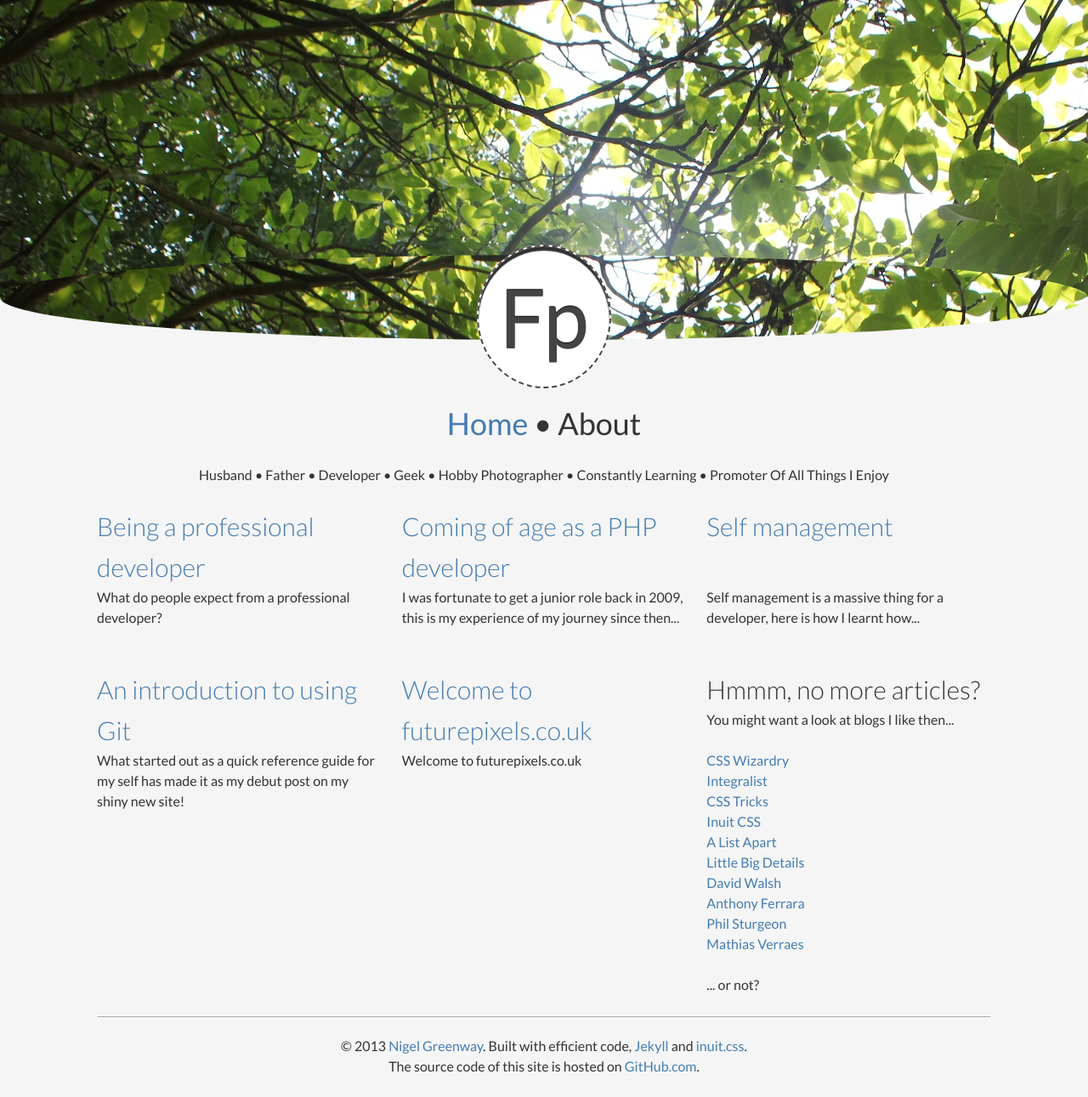
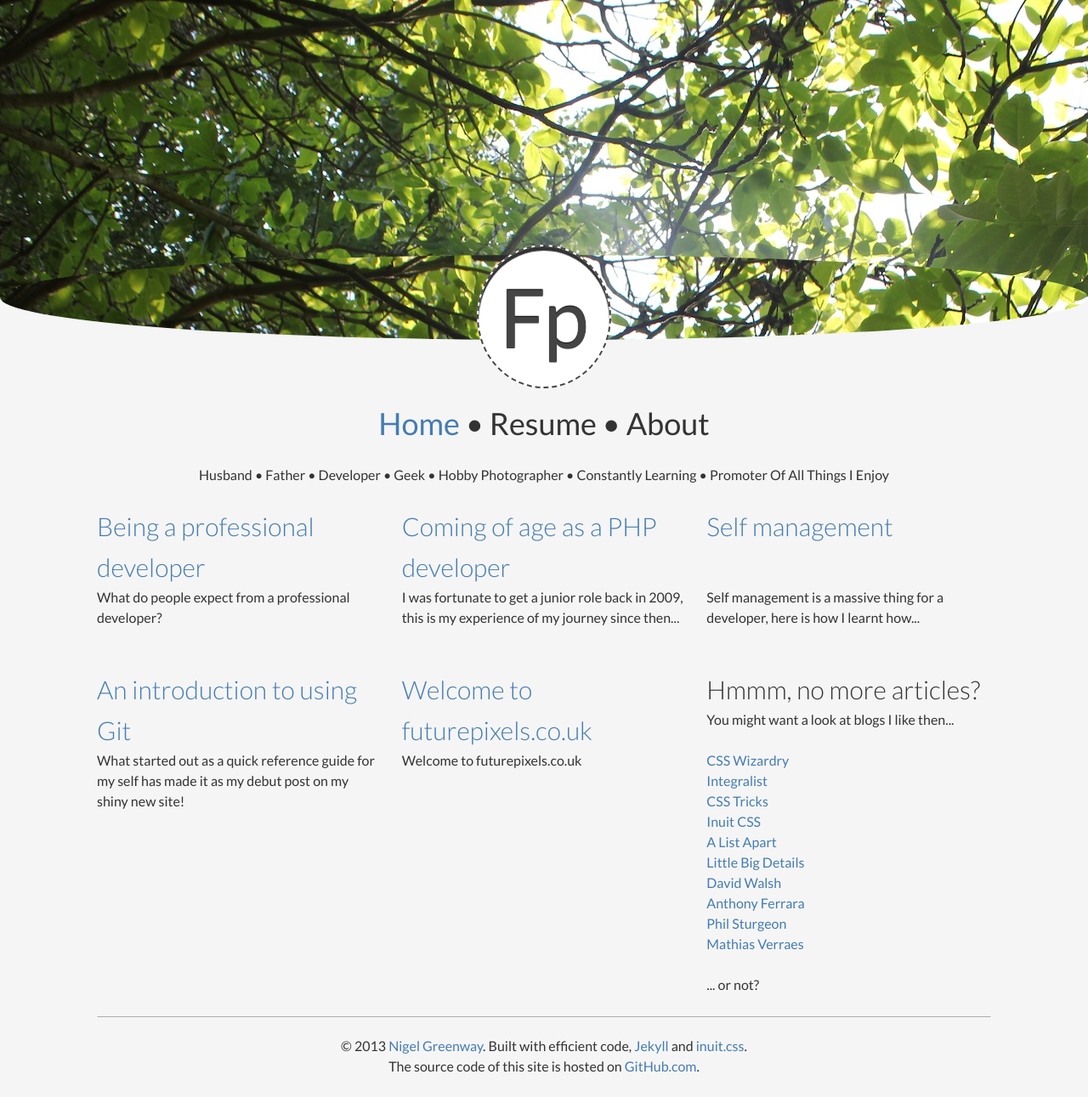
Before and after one commit to futurepixels/futurepixels.co.uk, a Jekyll site: the page built from index.html, in a window 1280 px wide. Shown: the whole page at 85% size. Built offline with Jekyll 4.4.1, drawn with Linux system fonts in a browser that asks for light colours; the list of posts is cut into pages by our own code.

Commit message:
Add resume to top nav of site

```diff
--- a/_includes/site.nav.html
+++ b/_includes/site.nav.html
@@ -4,6 +4,7 @@
 	</div>
 	<ul class="nav nav--banner nav--extra">
 		<li><a href="/" class="nav--extra__home">Home</a></li>
+		<li><a href="/resume" class="nav--extra__about">Resume</a></li>
 		{% comment %}<li><a href="/projects" class="nav--extra__projects">Projects</a></li>{% endcomment %}
 		<li><a href="#section:whoami" class="nav--extra__about {% unless page.title == 'About Me' %}js--about__cutout{% endunless %} informative">About</a></li>
 	</ul>
```
